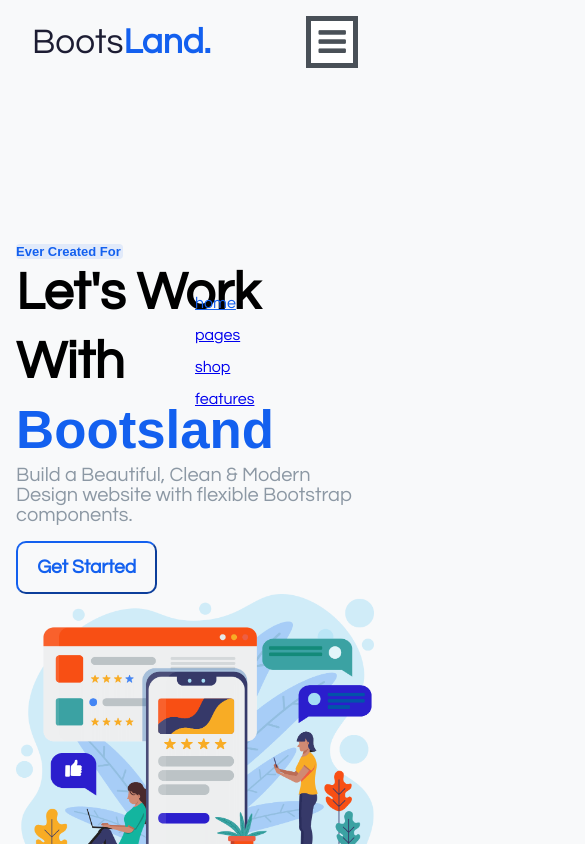
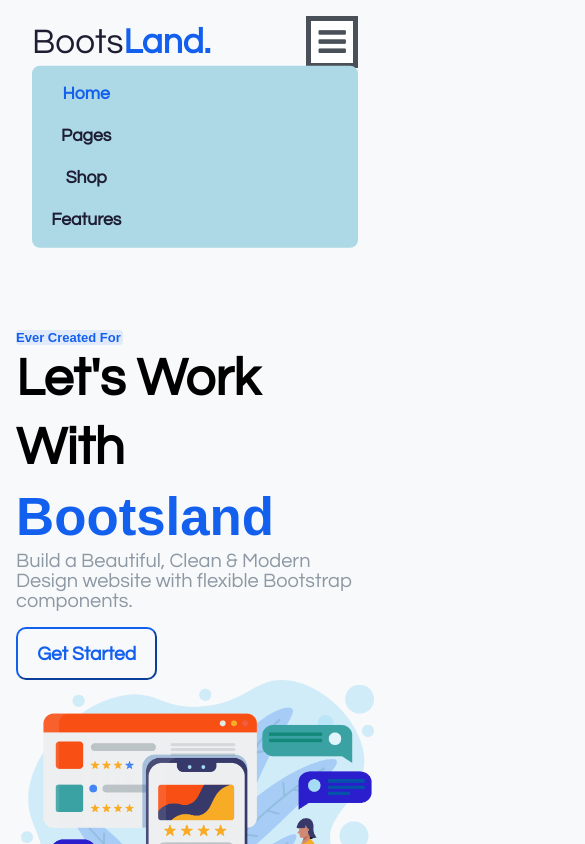
Before and after one commit to front-end-by-rimantas/55-grupe-teamwork-bootsland, a website with bundled scripts: page index.html in a window 390 px wide. Both pictures are taken after a click on the icon 332 px from the left and 42 px from the top of the page. Shown: the top 844 px of the page, 585 px wide, since content can reach past the window. Built offline with nearby package versions, Linux system fonts and the light colour scheme.

Commit message:
headerio tvarkymas

```diff
--- a/css/components/myheader.css
+++ b/css/components/myheader.css
@@ -1,10 +1,11 @@
 .header {
-    top: 0;
-    left: 0;
-    right: 0;
     padding-top: 0;
     padding-bottom: 0;
     background-color: #f8f9fa;
+    transition: all 0.5s;
+}
+.no-margin-bottom {
+    margin-bottom: 0;
 }
 .header .header-content {
     position: relative;
@@ -12,7 +13,29 @@
     align-items: center;
     flex-wrap: wrap;
     justify-content: space-between;
+    transition: all 0.5s;
 }
+
+.header-fixed {
+    position: fixed;
+    background-color: #fff;
+    box-shadow: 0 10px 55px 5px rgba(137, 173, 255, .15) !important;
+    top: 0%;
+    left: 0%;
+    width: 100%;
+    animation: 200ms linear show-header;
+}
+@keyframes show-header {
+    0% {
+        transform: translateY(-100px);
+        opacity: 0;
+    }
+    100% {
+        transform: translateY(0px);
+        opacity: 1;
+    }
+}
+
 .header .logo {
     display: flex;
     padding: 0.5rem 0;
@@ -80,28 +103,28 @@
     .header .logo {
         margin-right: auto;
     }
+    .mobile-main-header {
+        display: none;
+    }
 }
 /* box-shadow: 0 10px 55px 5px rgba(137, 173, 255, .15) !important; */
 
-
-/* .mobile-main-header {
-    background-color: blue;
-    position: sticky;
-    top: 0px;
-    right: 0px;
-    bottom: 0px;
-    left: 0px;
-    translate: 0 -100;
+.mobile-main-header {
+    position: static;
+    background-color: lightblue;
+    padding: 1.2rem;
+    border-radius: 0.5em;
+    translate: 0 -10%;
     transition: all 1s;
-} */
-.mobile-main-header {
-    translate: 50% 25vh;
-    transition: all 1s;
+    display: none;
+}
+.mobile-main-header.show {
+    display: flex;
 }
 .mobile-main-header .main-nav {
     display: flex;
     flex-direction: column;
-    gap: 1rem;
+    gap: 1.5rem;
 }
 .mobile-main-header a:first-child {
     color: #1360ef;
--- a/js/components/myheader.js
+++ b/js/components/myheader.js
@@ -2,8 +2,8 @@ import { headerMenuData } from "../data/myheaderData.js";
 
 export function header() {
     let HTML = `
-        <div id="app" class="container header header-fixed">
-            <div class="row">
+        <div id="app" class="container header">
+            <div class="row no-margin-bottom">
                 <div class="col-12 header-content">
                     <div class="logo">
                         <a class="startlogo" href="#">boots<span class="endlogo">Land.</span></a>
@@ -13,26 +13,43 @@ export function header() {
                     <button class="btn-blue" type="submit">buy now</button>
                 </div>
             </div>
-        </div>
-        <div class="mobile-main-header">
-        ${headerMenu(headerMenuData)}
+            <div class="row">
+                <div class="mobile-main-header col-12">
+                ${headerMenu(headerMenuData)}
+                </div>
+            </div>
         </div>`;
 
     document
         .getElementById('app')
         .insertAdjacentHTML('beforeend', HTML);
 
-        const hamburgerDOM = document.querySelector('.hamburger');
-        const mobileHeaderDOM = document.querySelector('.mobile-main-header');
+    const headerDOM = document.querySelector('.header')
+    const hamburgerDOM = document.querySelector('.hamburger');
+    const mobileHeaderDOM = document.querySelector('.mobile-main-header');
 
+    let clickCount = 0;
     hamburgerDOM.addEventListener('click', () => {
-        mobileHeaderDOM.classList.add('show');
+        if (clickCount++ % 2 === 0) {
+            mobileHeaderDOM.classList.add('show');
+        } else {
+            mobileHeaderDOM.classList.remove('show');
+        }
     })
 
     addEventListener('keydown', event => {
         if (event.key === 'Escape') {
             mobileHeaderDOM.classList.remove('show');
         }
+    })
+
+    addEventListener('scroll', () => {
+        if (document.scrollingElement.scrollTop > 280) {
+            headerDOM.classList.add('header-fixed');
+        } else {
+            headerDOM.classList.remove('header-fixed');
+        }
+
     })
 }
 
```
